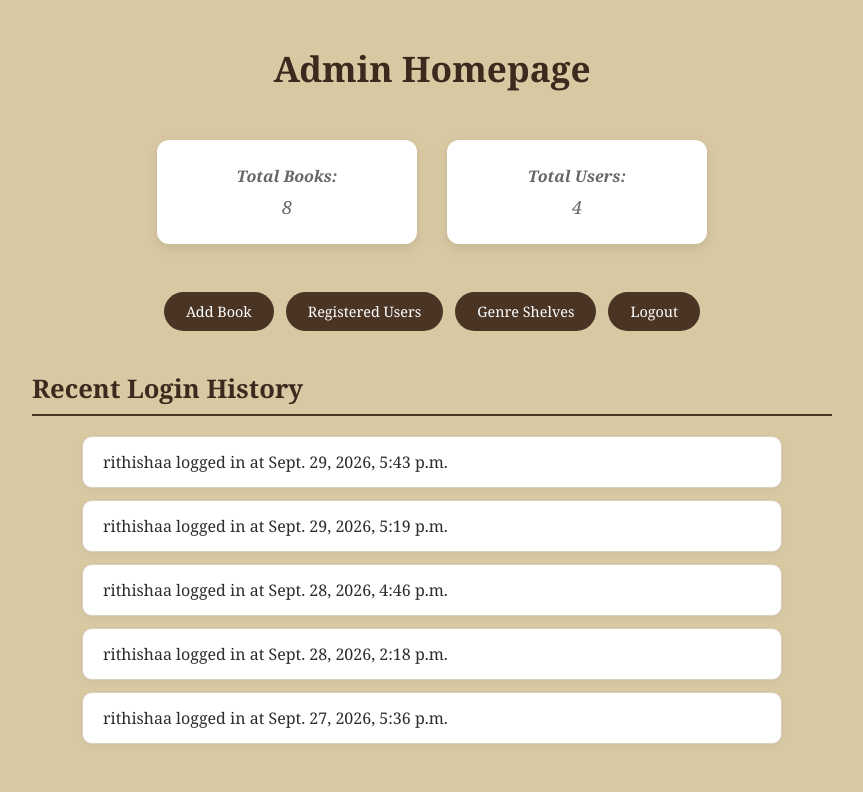
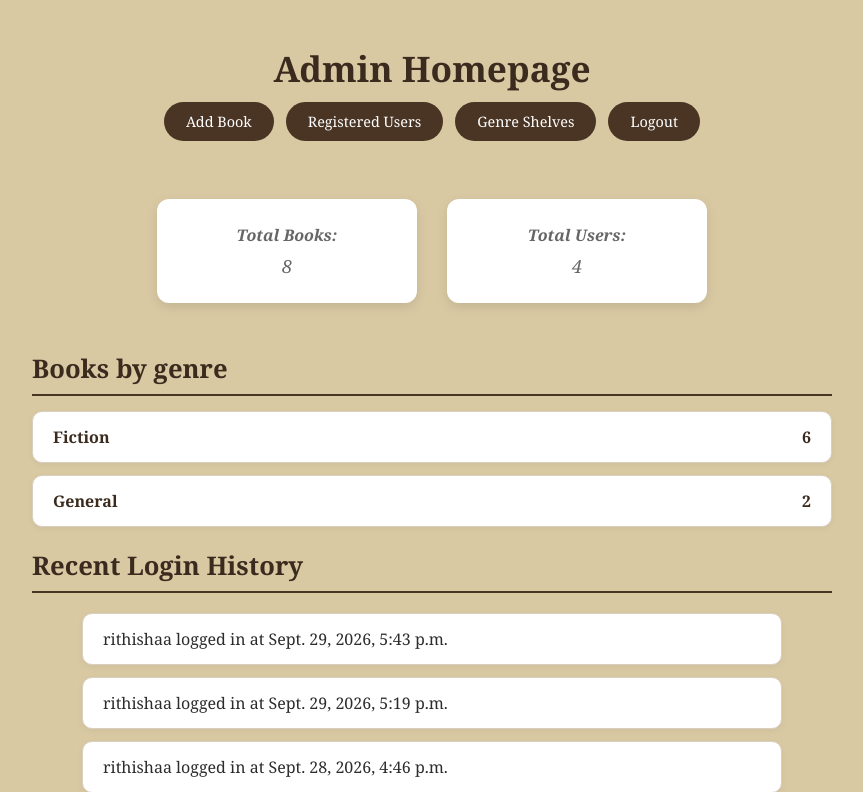
Before and after one commit to rithi-shaa/CSP-2620--GROUP-23, a Django app: page /home/ in a window 1280 px wide. Shown: the top 792 px of the page, without its empty margins (208-1071 px from the left). Before the commit the page ends 744 px from the top, so only its background shows below. Run offline with Django 5.2, Linux system fonts and the light colour scheme; a user stored in the database is signed in; data comes from the database, SQL or seed files in the repository; both versions use the stored data as it was after the commit.

Commit message:
add book count for the respective genre for admin homepage

```diff
--- a/booksession_admin/catalog/static/catalog/profile.css
+++ b/booksession_admin/catalog/static/catalog/profile.css
@@ -132,7 +132,9 @@ body.profile-background {
 }
 
 .submit-btn, .edit-btn {
-    display: inline-block;
+    display: block;
+    width:fit-content;
+    margin: 20px auto;
     padding: 10px 20px;
     background: white;
     color: #1e1b4b;
--- a/booksession_admin/catalog/static/catalog/style.css
+++ b/booksession_admin/catalog/static/catalog/style.css
@@ -315,6 +315,49 @@ body p {
     font-size: 16px;
 }
 
+.genre-container {
+    width: 100%;
+    margin-top: 30px;
+}
+
+.genre-container h2 {
+    margin-bottom: 15px;
+}
+
+.genre-list {
+    width: 100%;
+    display: flex;
+    flex-direction: column;
+    gap: 12px;
+}
+
+.genre-card {
+    width: 100%;
+    box-sizing: border-box;
+    background-color: white;
+    border: 1px solid #d8cfc0;
+    border-radius: 10px;
+    padding: 14px 20px;
+    display: flex;
+    justify-content: space-between;
+    align-items: center;
+    box-shadow: 0 2px 6px rgba(0,0,0,0.05);
+}
+
+.genre-card h3 {
+    margin: 0;
+    color: #3b2b1e;
+    font-size: 1rem;
+}
+
+.genre-card p {
+    margin: 0;
+    color: #3b2b1e;
+    font-style: normal;
+    text-align: right;
+    font-weight: bold;
+}
+
 body.homepage-background {
     margin: 0;
     min-height: 100vh;
--- a/booksession_admin/catalog/templates/catalog/admin_home.html
+++ b/booksession_admin/catalog/templates/catalog/admin_home.html
@@ -10,17 +10,32 @@
     <div class="admin-container">
     <h1>Admin Homepage</h1>
 
-    <div class="stats-container">
-        <p><strong>Total Books:</strong> {{ total_books }}</p>
-        <p><strong>Total Users:</strong> {{ total_users }}</p>
-    </div>
-
     <nav>
         <a href="{% url 'search_google_books' %}">Add Book</a>
         <a href="{% url 'admin_registered_users' %}">Registered Users</a>
         <a href="{% url 'admin_genre_shelves' %}">Genre Shelves</a>
         <a href="{% url 'logout' %}">Logout</a>
     </nav>
+
+    <div class="stats-container">
+        <p><strong>Total Books:</strong> {{ total_books }}</p>
+        <p><strong>Total Users:</strong> {{ total_users }}</p>
+    </div>
+
+    <div class="genre-container">
+        <h2>Books by genre</h2>
+
+        <div class="genre-list">
+          {% for genre in genre_counts %}
+            <div class="genre-card">
+                <h3>{{ genre.genre }}</h3>
+                <p>{{ genre.total }}</p>
+            </div>
+          {% empty %}
+            <p>No genres available.</p>
+          {% endfor %}
+        </div>
+    </div>
 
     <h2>Recent Login History</h2>
     <ul>
--- a/booksession_admin/catalog/views.py
+++ b/booksession_admin/catalog/views.py
@@ -157,6 +157,7 @@ def admin_home(request):
 
     total_books = Book.objects.count()
     total_users = User.objects.filter(is_staff=False).count()
+    genre_counts = (Book.objects.exclude(genre__isnull=True).exclude(genre__exact='').values('genre').annotate(total=Count('book_id')).order_by('genre'))
     admin_login_logs = UserLoginLog.objects.filter(user__is_staff=True).order_by('-login_time')[:5] #fetching logs
 
     print(f"DEBUG COUNTS -> Books: {total_books}, Users: {total_users}")
@@ -164,6 +165,7 @@ def admin_home(request):
     context = {
         'total_books': total_books,
         'total_users': total_users,
+        'genre_counts': genre_counts,
         'login_logs': admin_login_logs,
     }
 
```
Also changed, not shown: booksession_admin/db.sqlite3.
